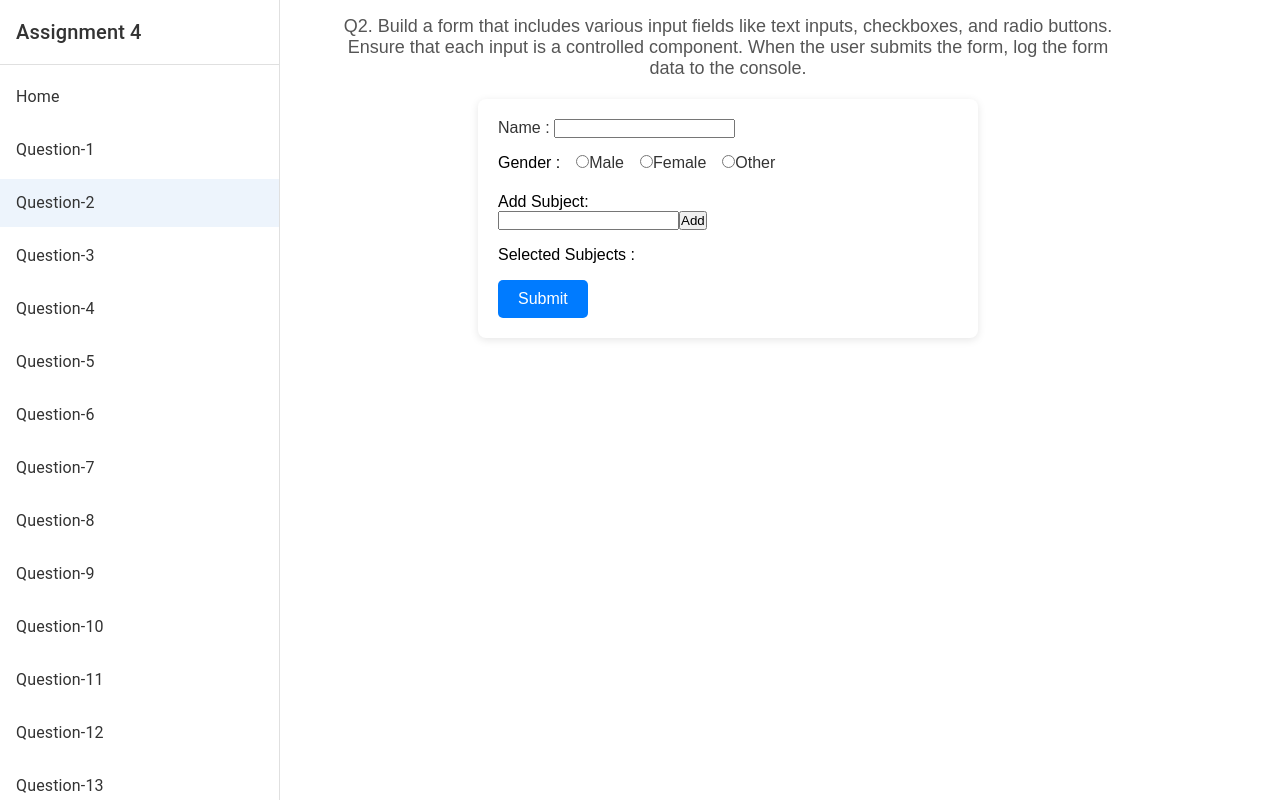
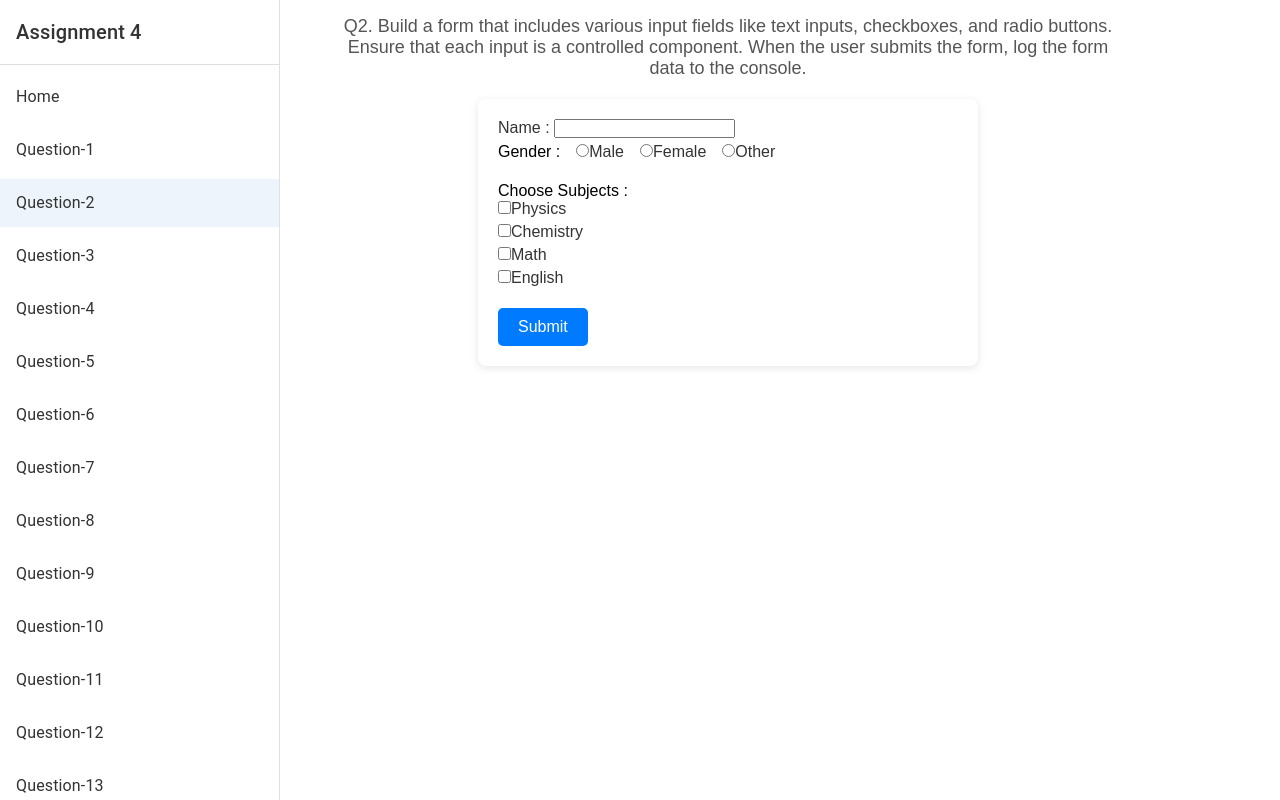
Before and after one commit to abhijeet-successivetech/React-Training, a Next.js app: page /assignment-4/question-2 in a window 1280 px wide. Built offline with nearby package versions, Linux system fonts and the light colour scheme.

Commit message:
Fixed: ControlledForm file

```diff
--- a/src/component/assignment-4/ControlledForm.jsx
+++ b/src/component/assignment-4/ControlledForm.jsx
@@ -6,11 +6,10 @@ const ControlledForm = () => {
   const [formData, setFormData] = useState({
     name: "",
     gender: "",
-    subjects: [],
+    subjects: []
   });
 
-  const [subjectInput, setSubjectInput] = useState("");
-  const [subjectsList, setSubjectsList] = useState([]);
+  const subjectList = [ "Physics", "Chemistry", "Math", "English"];
 
   const changeHandler = (e) => {
     const { name, value } = e.target;
@@ -19,13 +18,6 @@ const ControlledForm = () => {
       ...prev,
       [name]: value,
     }));
-  };
-
-  const addSubjectHandler = () => {
-    if (subjectInput && !subjectsList.includes(subjectInput)) {
-      setSubjectsList((prev) => [...prev, subjectInput]);
-      setSubjectInput("");
-    }
   };
 
   const checkboxChangeHandler = (e) => {
@@ -52,7 +44,7 @@ const ControlledForm = () => {
   const submitHandler = (e) => {
     e.preventDefault();
     console.log(formData);
-    alert("Form submitted. Check console for data.");
+    alert("form submitted and logged into console");
   };
 
   return (
@@ -67,7 +59,7 @@ const ControlledForm = () => {
         />
       </label>
 
-      <div style={{ display: "flex", gap: "1rem", marginTop: "1rem" }}>
+      <div style={{ display: "flex", gap: "1rem" }}>
         <div>Gender : </div>
 
         <label>
@@ -104,23 +96,10 @@ const ControlledForm = () => {
         </label>
       </div>
 
-      <div style={{ marginTop: "1rem" }}>
-        <div>Add Subject:</div>
-        <input
-          type="text"
-          value={subjectInput}
-          onChange={(e) => setSubjectInput(e.target.value)}
-        />
-        <button type="button" onClick={addSubjectHandler}>
-          Add
-        </button>
-      </div>
-
-      {subjectsList.length > 0 && (
-        <div style={{ marginTop: "1rem" }}>
-          <div>Select Subjects:</div>
-          {subjectsList.map((subject, index) => (
-            <label key={index} style={{ display: "block" }}>
+      <div style={{ marginTop: "1rem", display: "flex", flexDirection: "column" }}>
+        <div>Choose Subjects :</div>
+        {subjectList.map((subject) => (
+          <label key={subject} style={{ display: "block" }}>
             <input
               type="checkbox"
               value={subject}
@@ -131,16 +110,6 @@ const ControlledForm = () => {
           </label>
         ))}
       </div>
-      )}
-
-      <div style={{ marginTop: "1rem" }}>
-        <div>Selected Subjects :</div>
-        <ul>
-          {formData.subjects.map((subject, index) => (
-            <li key={index}>{subject}</li>
-          ))}
-        </ul>
-      </div>
 
       <button className="button-primary" type="submit" style={{ marginTop: "1rem" }}>
         Submit
```
Also changed, not shown: src/component/assignment-4/TableComponent.jsx (+9 -9 lines). Lines whose indentation alone changed are shown as unchanged.
